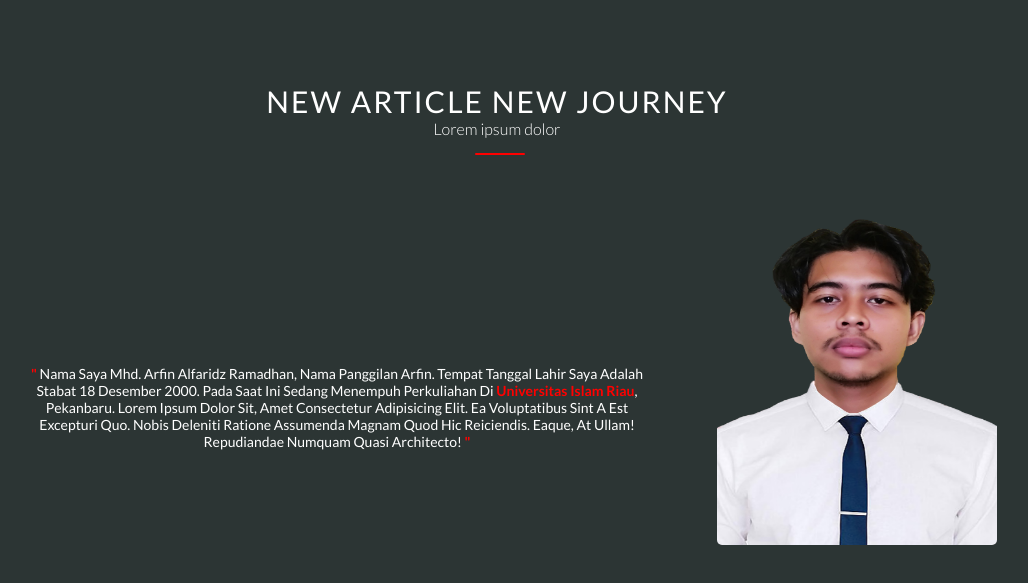
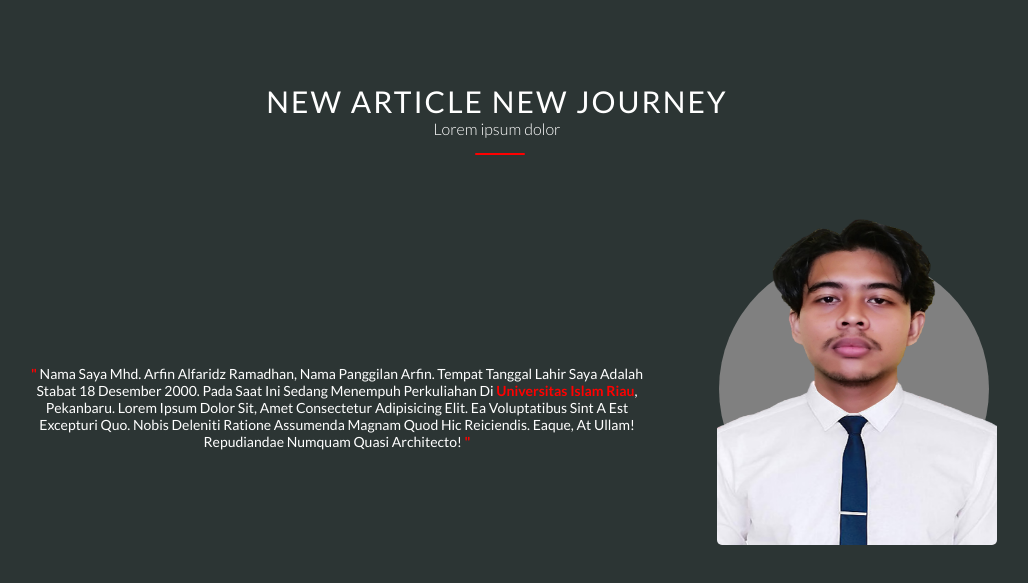
Before and after one commit to Nemuru-san/Dicoding---Submisson, a plain HTML site: page index.html in a window 1280 px wide. Shown: the part 1967-2550 px from the top of the page, without its empty margins (143-1171 px from the left). Drawn offline with nearby package versions, Linux system fonts and the light colour scheme.

Commit message:
menambahkan aos

```diff
--- a/index.html
+++ b/index.html
@@ -10,6 +10,10 @@
     <!-- google font -->
     <link href="https://fonts.googleapis.com/css2?family=Lato:ital,wght@0,300;0,400;0,700;0,900;1,300;1,400;1,700;1,900&family=Montserrat:wght@100;300;400;500;600;700;800&family=Open+Sans:ital,wght@0,300;0,400;0,500;0,600;0,700;1,400;1,500;1,600;1,700&display=swap"
         rel="stylesheet">
+
+    <!-- aos -->
+    <link href="https://unpkg.com/aos@2.3.1/dist/aos.css" rel="stylesheet">
+
     <title>Submission Dicoding</title>
 </head>
 
@@ -46,9 +50,11 @@
     <!-- main content -->
 
     <section class="content">
-        <h1>Mendaki gunung</h1>
-        <p>Lorem ipsum dolor</p>
-        <div class="garisContent"></div>
+        <div data-aos="fade-up" data-aos-anchor-placement="top-bottom" data-aos-duration="2000">
+            <h1>Mendaki gunung</h1>
+            <p>Lorem ipsum dolor</p>
+            <div class="garisContent"></div>
+        </div>
 
         <div class="contentDetail">
             <p>Lorem ipsum dolor sit amet consectetur adipisicing elit. Nostrum incidunt eum esse possimus nulla iste in, amet sequi architecto velit quaerat est harum ab, expedita ad maxime eius ex consequuntur!
@@ -61,7 +67,7 @@
         <p>Lorem ipsum dolor</p>
         <div class="garisContent"></div>
 
-        <div class="row">
+        <div class="row" data-aos="fade-up" data-aos-anchor-placement="top-bottom" data-aos-duration="2000">
             <div class="column">
                 <div class="card cardOne">
                     <div class="cardDesc">
@@ -118,6 +124,7 @@
                 </p>
             </div>
             <div class="testimonialImg">
+                <div class="displayBg"></div>
                 <img src="asset/img6.jpg" alt="" class="testImg">
             </div>
         </div>
@@ -128,6 +135,12 @@
 
     <!-- js -->
     <script src="script.js"></script>
+
+    <!-- js aos -->
+    <script src="https://unpkg.com/aos@2.3.1/dist/aos.js"></script>
+    <script>
+        AOS.init();
+    </script>
 </body>
 
 </html>
--- a/style.css
+++ b/style.css
@@ -241,6 +241,8 @@ header {
     padding: 30px 100px;
     background-color: #2C3534;
     color: white;
+    position: absolute;
+    z-index: 1;
 }
 
 .testimonial h1 {
@@ -300,6 +302,7 @@ header {
 .testimonialImg {
     max-width: 400%;
     padding: 20px;
+    position: relative;
 }
 
 .testimonialImg img {
@@ -307,3 +310,14 @@ header {
     height: 350px;
     border-radius: 5px;
 }
+
+.displayBg {
+    width: 270px;
+    height: 270px;
+    background-color: grey;
+    border-radius: 50%;
+    position: absolute;
+    top: 20%;
+    left: 7%;
+    z-index: -1;
+}
```
